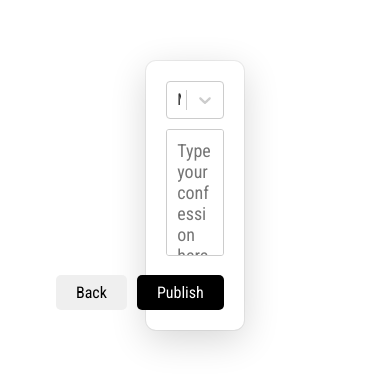
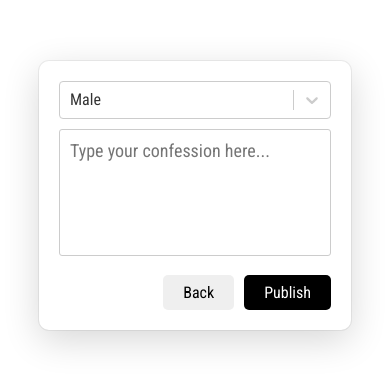
Before and after one commit to AmanjotSingh0908/confession, a Next.js app: page /confession/add in a window 390 px wide. Shown: the part 227-614 px from the top of the page. Built offline with nearby package versions, Linux system fonts and the light colour scheme.

Commit message:
Feat (Responsive): Made Confession page responsive

```diff
--- a/pages/index.js
+++ b/pages/index.js
@@ -44,7 +44,7 @@ export default function Home() {
             <main className={`${styles.main}`}>
                  <div className={styles.heroContainer}>
                  <h1>Confess it Out!</h1>
-                 <h3>You'll instantly feel a weight lifted off<br></br>your shoulders when your feelings<br></br>escapes your mouth.</h3>
+                 <h3>You'll instantly feel a weight lifted off<br></br>your shoulders when your feelings<br></br>escapes your mouth ;)</h3>
                  <button onClick={() => router.push("confession/add")}>Confess</button>
                  </div>
                  {/* IMage */}
--- a/styles/Confession.module.css
+++ b/styles/Confession.module.css
@@ -51,3 +51,9 @@
     background-color: var(--primary);
     color: var(--white);
 }
+
+@media (min-width: 0px) and (max-width: 769px){
+    .box {
+        width: 80%;
+    }
+}
--- a/styles/Home.module.css
+++ b/styles/Home.module.css
@@ -20,7 +20,7 @@
 }
 
 .heroContainer h1 {
-    text-decoration: var(--primary) dotted underline;
+    text-decoration: var(--primary) solid underline;
 }
 
 .heroContainer button {
```
